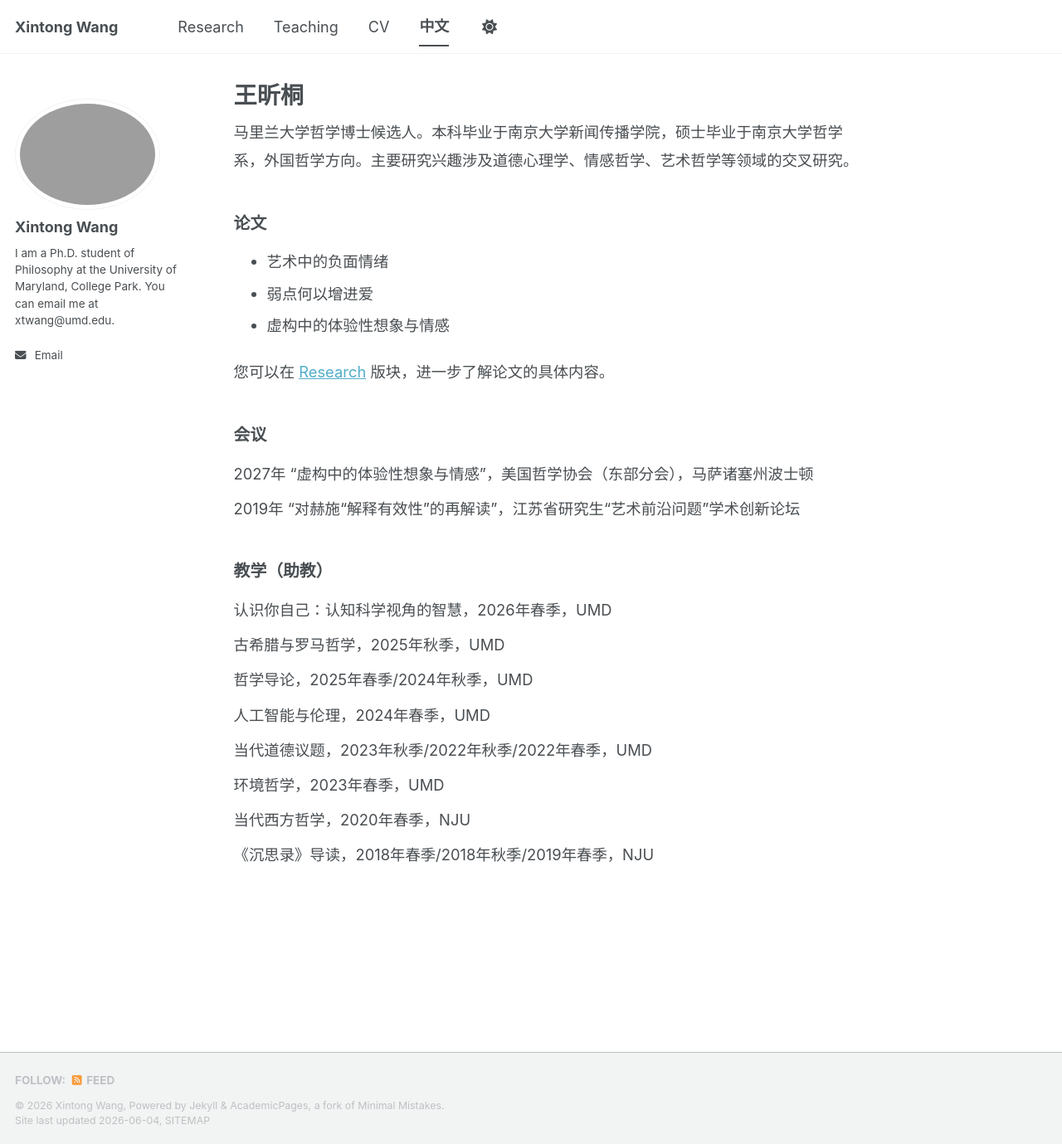
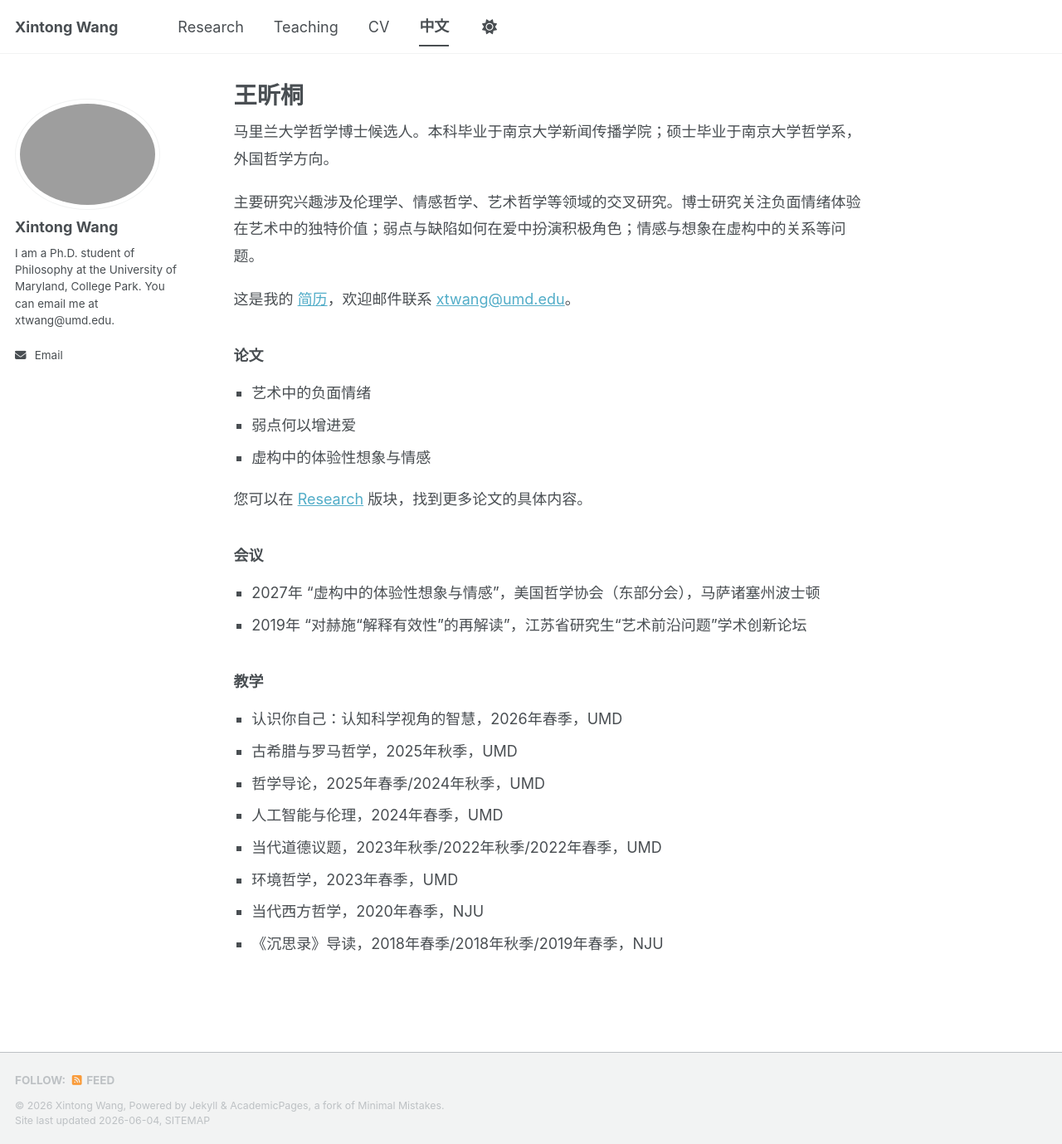
Before and after one commit to wang-xintong/wang-xintong.github.io, a Jekyll site: the page built from _pages/chinese.md, in a window 1280 px wide and 1379 px high. Shown: the whole window at 83% size. Built offline with Jekyll 4.4.1, drawn with Linux system fonts in a browser that asks for light colours; a script bundle is joined from its source files by our own code; library files that are not in the unit come from our copies.

Commit message:
Update chinese.md

```diff
--- a/_pages/chinese.md
+++ b/_pages/chinese.md
@@ -2,73 +2,97 @@
 permalink: /chinese/
 title: "王昕桐"
 author_profile: true
+share: false
 ---
 
 <style>
   .chinese-page {
-    font-size: 1.02em;
-    line-height: 1.85;
+    font-size: 1em;
+    line-height: 1.8;
   }
 
-  .chinese-page .section-title {
-    font-size: 1.08em;
-    font-weight: 600;
+  .chinese-section {
     margin-top: 2em;
-    margin-bottom: 0.6em;
+    margin-bottom: 1.8em;
   }
 
-  .chinese-page ul {
-    margin-top: 0.4em;
-    margin-bottom: 1.2em;
+  .chinese-section-title {
+    font-weight: 700;
+    margin-bottom: 0.7em;
   }
 
-  .chinese-page li {
-    margin-bottom: 0.25em;
+  .chinese-list {
+    list-style-type: square;
+    padding-left: 1.2em;
+    margin-top: 0.4em;
+    margin-bottom: 1em;
   }
 
-  .chinese-page .conference-item,
-  .chinese-page .teaching-item {
-    margin-bottom: 0.45em;
+  .chinese-list li {
+    margin-bottom: 0.35em;
+  }
+
+  .chinese-page p {
+    margin-bottom: 1.1em;
   }
 </style>
 
 <div class="chinese-page">
 
-<p>
-马里兰大学哲学博士候选人。本科毕业于南京大学新闻传播学院，硕士毕业于南京大学哲学系，外国哲学方向。主要研究兴趣涉及道德心理学、情感哲学、艺术哲学等领域的交叉研究。
-</p>
+  <p>
+    马里兰大学哲学博士候选人。本科毕业于南京大学新闻传播学院；硕士毕业于南京大学哲学系，外国哲学方向。
+  </p>
 
-<div class="section-title">论文</div>
+  <p>
+    主要研究兴趣涉及伦理学、情感哲学、艺术哲学等领域的交叉研究。博士研究关注负面情绪体验在艺术中的独特价值；弱点与缺陷如何在爱中扮演积极角色；情感与想象在虚构中的关系等问题。
+  </p>
 
-<ul>
-  <li>艺术中的负面情绪</li>
-  <li>弱点何以增进爱</li>
-  <li>虚构中的体验性想象与情感</li>
-</ul>
+  <p>
+    这是我的 <a href="/files/cv.pdf">简历</a>，欢迎邮件联系 <a href="mailto:xtwang@umd.edu">xtwang@umd.edu</a>。
+  </p>
 
-<p>
-您可以在 <a href="/research/">Research</a> 版块，进一步了解论文的具体内容。
-</p>
+  <div class="chinese-section">
 
-<div class="section-title">会议</div>
+    <div class="chinese-section-title">论文</div>
 
-<div class="conference-item">
-2027年 “虚构中的体验性想象与情感”，美国哲学协会（东部分会），马萨诸塞州波士顿
-</div>
+    <ul class="chinese-list">
+      <li>艺术中的负面情绪</li>
+      <li>弱点何以增进爱</li>
+      <li>虚构中的体验性想象与情感</li>
+    </ul>
 
-<div class="conference-item">
-2019年 “对赫施“解释有效性”的再解读”，江苏省研究生“艺术前沿问题”学术创新论坛
-</div>
+    <p>
+      您可以在 <a href="/research/">Research</a> 版块，找到更多论文的具体内容。
+    </p>
 
-<div class="section-title">教学（助教）</div>
+  </div>
 
-<div class="teaching-item">认识你自己：认知科学视角的智慧，2026年春季，UMD</div>
-<div class="teaching-item">古希腊与罗马哲学，2025年秋季，UMD</div>
-<div class="teaching-item">哲学导论，2025年春季/2024年秋季，UMD</div>
-<div class="teaching-item">人工智能与伦理，2024年春季，UMD</div>
-<div class="teaching-item">当代道德议题，2023年秋季/2022年秋季/2022年春季，UMD</div>
-<div class="teaching-item">环境哲学，2023年春季，UMD</div>
-<div class="teaching-item">当代西方哲学，2020年春季，NJU</div>
-<div class="teaching-item">《沉思录》导读，2018年春季/2018年秋季/2019年春季，NJU</div>
+  <div class="chinese-section">
+
+    <div class="chinese-section-title">会议</div>
+
+    <ul class="chinese-list">
+      <li>2027年 “虚构中的体验性想象与情感”，美国哲学协会（东部分会），马萨诸塞州波士顿</li>
+      <li>2019年 “对赫施“解释有效性”的再解读”，江苏省研究生“艺术前沿问题”学术创新论坛</li>
+    </ul>
+
+  </div>
+
+  <div class="chinese-section">
+
+    <div class="chinese-section-title">教学</div>
+
+    <ul class="chinese-list">
+      <li>认识你自己：认知科学视角的智慧，2026年春季，UMD</li>
+      <li>古希腊与罗马哲学，2025年秋季，UMD</li>
+      <li>哲学导论，2025年春季/2024年秋季，UMD</li>
+      <li>人工智能与伦理，2024年春季，UMD</li>
+      <li>当代道德议题，2023年秋季/2022年秋季/2022年春季，UMD</li>
+      <li>环境哲学，2023年春季，UMD</li>
+      <li>当代西方哲学，2020年春季，NJU</li>
+      <li>《沉思录》导读，2018年春季/2018年秋季/2019年春季，NJU</li>
+    </ul>
+
+  </div>
 
 </div>
```
